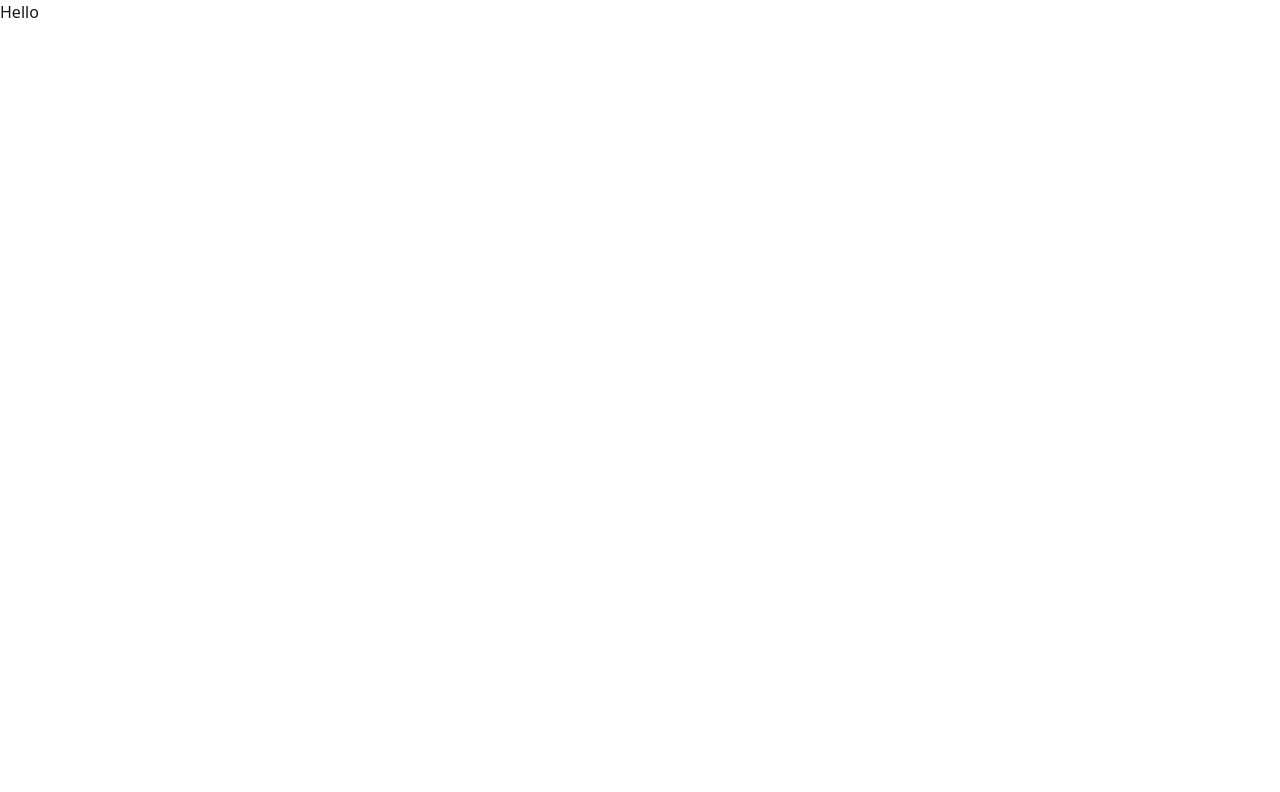
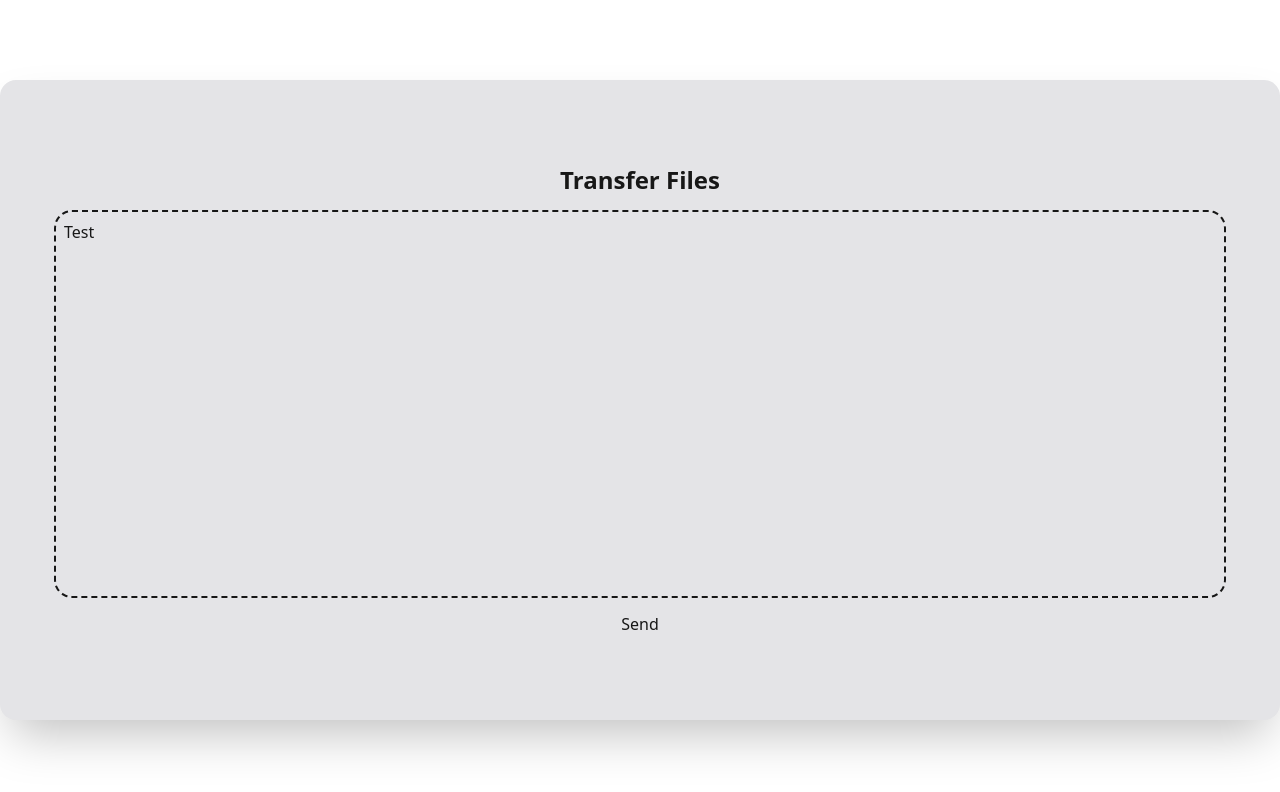
Before and after one commit to stijnservaes/RapidXFer, a Next.js app: page / in a window 1280 px wide. Shown: the top 792 px of the page. Built offline with nearby package versions, Linux system fonts and the light colour scheme.

Commit message:
feat: App layout

```diff
--- a/app/layout.tsx
+++ b/app/layout.tsx
@@ -1,11 +1,9 @@
 import type { Metadata } from "next";
 import "./globals.css";
 
-
-
 export const metadata: Metadata = {
-  title: "Create Next App",
-  description: "Generated by create next app",
+  title: "RapidXFer",
+  description: "Transfer files quickly",
 };
 
 export default function RootLayout({
@@ -15,8 +13,8 @@ export default function RootLayout({
 }>) {
   return (
     <html lang="en">
-      <body>
-        {children}
+      <body className="flex h-screen w-screen items-center justify-center">
+        <main className="container h-4/5 bg-zinc-200 dark:bg-zinc-800  rounded-2xl p-14 shadow-2xl">{children}</main>
       </body>
     </html>
   );
--- a/app/page.tsx
+++ b/app/page.tsx
@@ -1,6 +1,10 @@
 
 export default function Home() {
   return (
-    <div>Hello</div>
+    <div className="flex flex-col h-full justify-center gap-4">
+      <h1 className="text-center font-bold text-2xl">Transfer Files</h1>
+      <div className="outline-dashed outline-2 rounded-2xl max-h-96 p-2 flex-1">Test</div>
+      <button className="">Send</button>
+    </div>
   );
 }
```
Also changed, not shown: package.json (+8 -6 lines), 2 other files (tests, documents, lock files or other folders).
